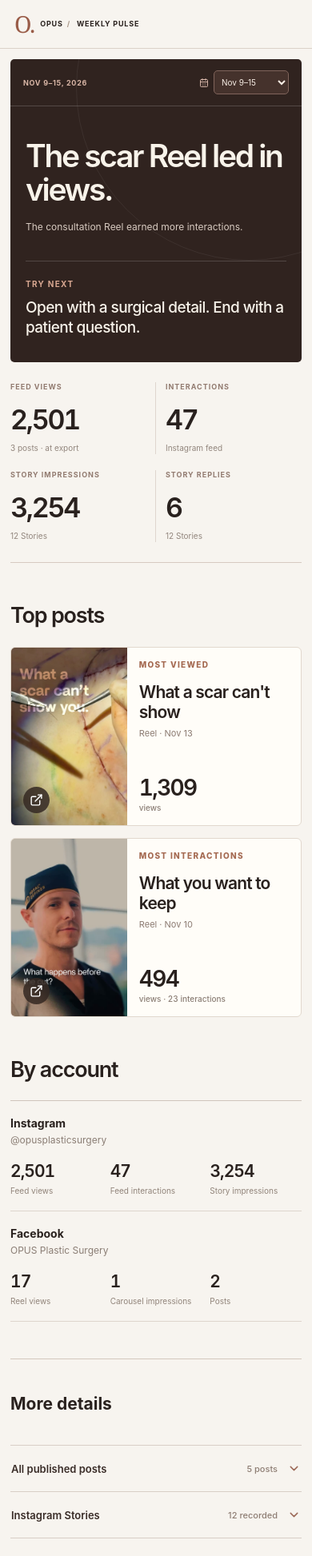
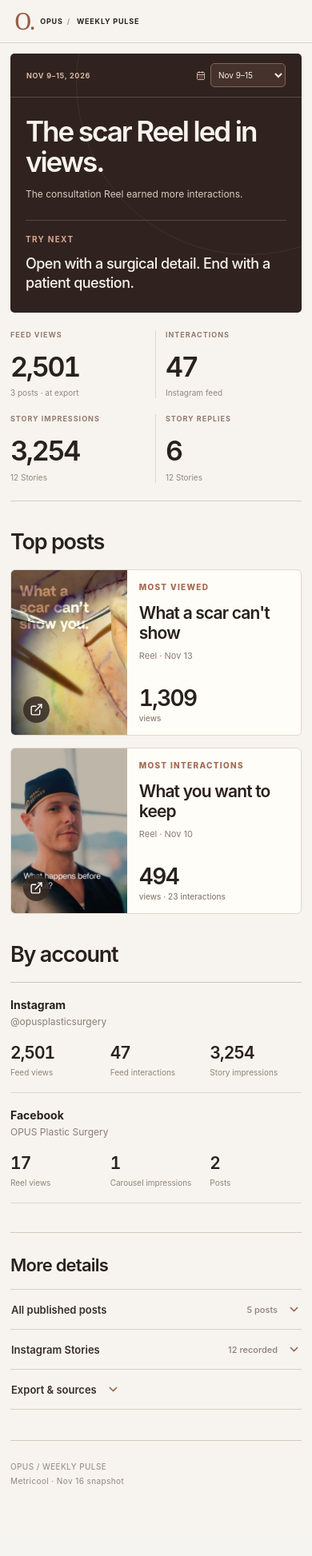
Before and after one commit to amydojo/social-signal, a Next.js app: page /frew in a window 390 px wide. Shown: the top 1946 px of the page at 80% size. After the commit the page ends 1909 px from the top, so only its background shows below. Built offline with nearby package versions, Linux system fonts and the light colour scheme.

Commit message:
Tighten spacing and hierarchy for lean Weekly Pulse

```diff
--- a/app/frew/frew.css
+++ b/app/frew/frew.css
@@ -153,3 +153,42 @@
   .executive-feature-media{min-height:200px}
   .executive-platform-row{break-inside:avoid}
 }
+
+
+/* Lean weekly brief */
+.executive-masthead{height:64px}
+.executive-edition{padding:12px clamp(20px,2.8vw,35px)}
+.executive-hero-grid{grid-template-columns:minmax(0,1.45fr) minmax(240px,.8fr);gap:clamp(18px,3vw,45px);padding:clamp(25px,3.5vw,44px)}
+.executive-hero-copy h1{font-size:clamp(35px,4.1vw,57px);margin:0 0 14px;max-width:680px}
+.executive-hero-copy>p{font-size:13px;line-height:1.6}
+.executive-hero-aside{padding-top:4px}
+.executive-hero-aside strong{font-size:clamp(17px,1.9vw,24px);margin-top:13px}
+.executive-indicators{padding:28px 0}
+.executive-indicator-label{min-height:20px}
+.executive-indicator strong{margin:7px 0}
+.executive-creative-section,.executive-platform-section{padding-top:45px}
+.executive-section-heading{margin-bottom:18px}
+.executive-section-heading h2{margin:0}
+.executive-feature,.executive-feature-media{min-height:235px}
+.executive-feature-body h3{margin:14px 0 8px}
+.executive-bottom{margin-top:47px;padding-top:27px;display:block}
+.executive-bottom-title{font-size:22px;letter-spacing:-.035em;font-weight:600;margin:0 0 17px}
+.executive-detail-controls{max-width:850px}
+.executive-detail>summary{padding:16px 1px}
+.executive-footer{margin-top:38px}
+@media(max-width:800px){
+  .executive-hero-grid{display:block}
+  .executive-hero-aside{margin-top:23px;padding:17px 0 0}
+  .executive-bottom{display:block}
+}
+@media(max-width:520px){
+  .executive-masthead{height:54px}
+  .executive-hero-grid{padding:24px 19px}
+  .executive-hero-copy h1{font-size:clamp(33px,9vw,43px);margin:0 0 11px}
+  .executive-hero-copy>p{font-size:12px}
+  .executive-hero-aside strong{font-size:18px}
+  .executive-indicators{padding:22px 0}
+  .executive-creative-section,.executive-platform-section{padding-top:35px}
+  .executive-bottom{margin-top:36px}
+  .executive-feature,.executive-feature-media{min-height:206px}
+}
```
